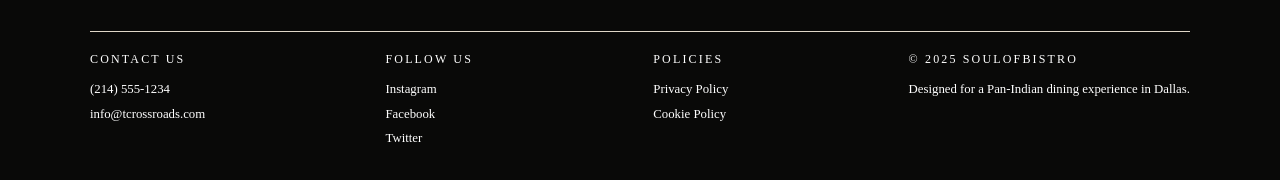
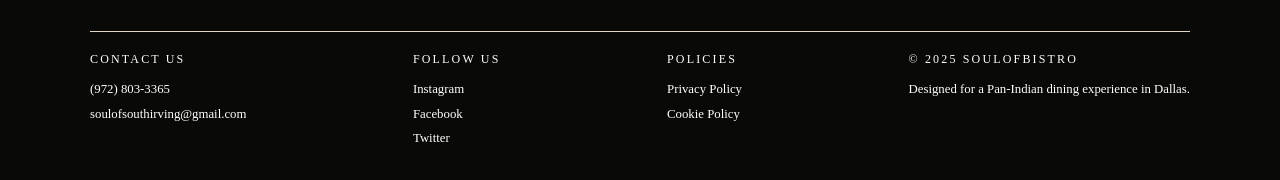
Before and after one commit to NaveenKancharla28/CROSS_ROADS, a website: page index.html in a window 1280 px wide. Shown: the part 3483-3663 px from the top of the page. Drawn offline with nearby package versions, Linux system fonts and the light colour scheme.

Commit message:
changed the room

```diff
--- a/index.html
+++ b/index.html
@@ -1240,8 +1240,8 @@
       <div>
         <div class="footer-col-title">Contact Us</div>
         <ul class="footer-links">
-          <li>(214) 555-1234</li>
-          <li>info@tcrossroads.com</li>
+          <li>(972) 803-3365</li>
+          <li>soulofsouthirving@gmail.com</li>
         </ul>
       </div>
 
```
